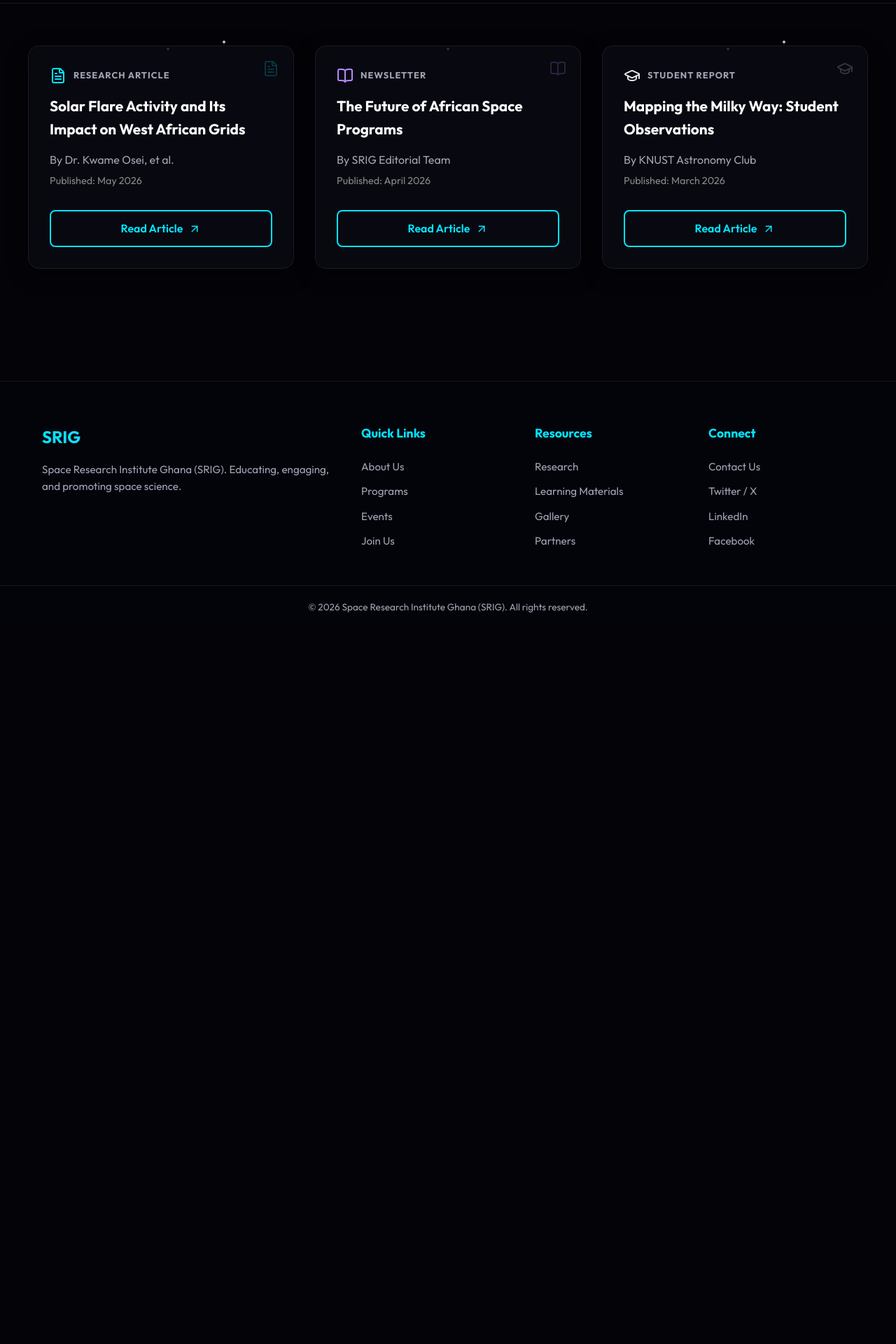
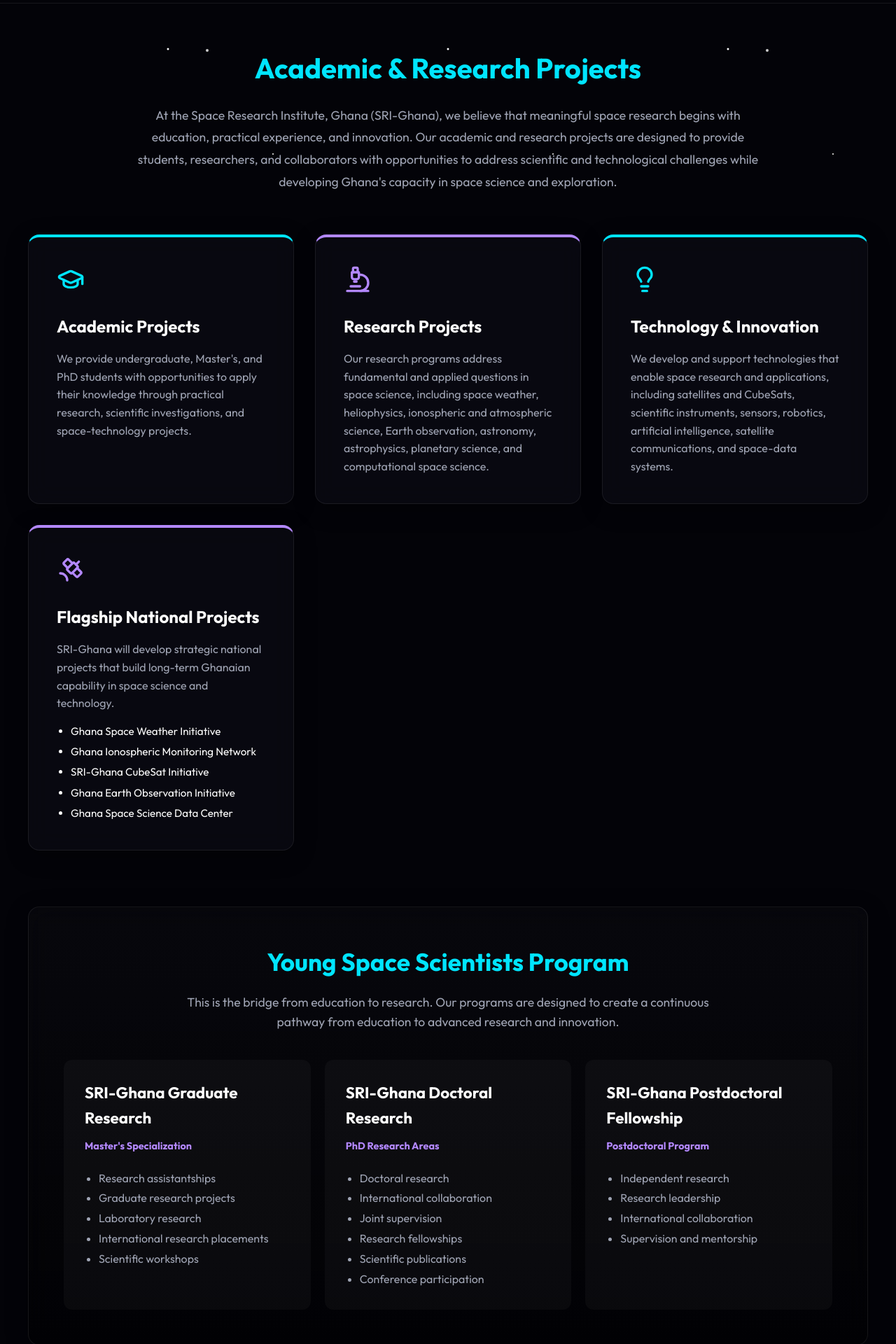
Before and after one commit to kaniobed28/SEPS-Ghana, a Next.js app: page /research in a window 1280 px wide. Shown: the part 480-2400 px from the top of the page at 70% size. Before the commit the page ends 1379 px from the top, so only its background shows below. Built offline with nearby package versions, Linux system fonts and the light colour scheme.

Commit message:
Add Research page with expanded projects and fellowships

```diff
--- a/src/app/research/page.tsx
+++ b/src/app/research/page.tsx
@@ -1,73 +1,138 @@
 import type { Metadata } from 'next';
-import Link from 'next/link';
 import PageHeader from '@/components/PageHeader';
-import { FileText, BookOpen, GraduationCap, ArrowUpRight } from 'lucide-react';
+import { Microscope, Star, Satellite, Lightbulb, GraduationCap, Users } from 'lucide-react';
 
 export const metadata: Metadata = {
-  title: 'Research & Publications | SRIG',
-  description: 'Read the latest articles, newsletters, and student research published by SRIG.',
+  title: 'Research & Innovation | SRI-Ghana',
+  description: 'Explore SRI-Ghana\'s academic projects, research programs, technology innovation, and flagship national initiatives.',
 };
 
 export default function Research() {
-  const publications = [
-    {
-      title: 'Solar Flare Activity and Its Impact on West African Grids',
-      author: 'Dr. Kwame Osei, et al.',
-      date: 'May 2026',
-      type: 'Research Article',
-      icon: <FileText size={24} color="var(--color-primary)" />,
-      link: '#'
-    },
-    {
-      title: 'The Future of African Space Programs',
-      author: 'SRIG Editorial Team',
-      date: 'April 2026',
-      type: 'Newsletter',
-      icon: <BookOpen size={24} color="var(--color-secondary)" />,
-      link: '#'
-    },
-    {
-      title: 'Mapping the Milky Way: Student Observations',
-      author: 'KNUST Astronomy Club',
-      date: 'March 2026',
-      type: 'Student Report',
-      icon: <GraduationCap size={24} color="#e5e7eb" />,
-      link: '#'
-    }
-  ];
-
   return (
     <div>
       <PageHeader
-        title="Research & Publications"
-        subtitle="Explore our latest findings, academic papers, and student reports advancing the frontier of space science."
+        title="Research & Innovation"
+        subtitle="Transforming curiosity into knowledge, knowledge into research, and research into innovation."
       />
 
       <div className="container section" style={{ paddingTop: 0 }}>
-        <div className="grid-layout">
-          {publications.map((pub, index) => (
-            <div key={index} className="glass-panel hover-lift" style={{ padding: '30px', display: 'flex', flexDirection: 'column', position: 'relative' }}>
-              <div style={{ position: 'absolute', top: '20px', right: '20px', opacity: 0.2 }}>
-                {pub.icon}
-              </div>
 
-              <div style={{ display: 'flex', alignItems: 'center', gap: '10px', marginBottom: '15px' }}>
-                {pub.icon}
-                <span style={{ fontSize: '0.8rem', color: 'var(--color-text-secondary)', textTransform: 'uppercase', letterSpacing: '1px', fontWeight: 'bold' }}>
-                  {pub.type}
-                </span>
-              </div>
+        {/* SRI-GHANA ACADEMIC & RESEARCH PROJECTS */}
+        <div style={{ marginBottom: '60px', textAlign: 'center', maxWidth: '900px', margin: '0 auto 60px auto' }}>
+          <h2 style={{ fontSize: '2.5rem', color: 'var(--color-primary)', marginBottom: '20px' }}>Academic & Research Projects</h2>
+          <p style={{ color: 'var(--color-text-secondary)', fontSize: '1.1rem', lineHeight: 1.8 }}>
+            At the Space Research Institute, Ghana (SRI-Ghana), we believe that meaningful space research begins with education, practical experience, and innovation. Our academic and research projects are designed to provide students, researchers, and collaborators with opportunities to address scientific and technological challenges while developing Ghana's capacity in space science and exploration.
+          </p>
+        </div>
 
-              <h3 style={{ margin: '0 0 15px 0', fontSize: '1.3rem', color: 'var(--color-text-primary)' }}>{pub.title}</h3>
-              <p style={{ color: 'var(--color-text-secondary)', marginBottom: '5px' }}>By {pub.author}</p>
-              <p style={{ color: '#888', fontSize: '0.9rem', marginBottom: '30px', flexGrow: 1 }}>Published: {pub.date}</p>
+        {/* Four Interconnected Areas */}
+        <div className="grid-layout" style={{ gridTemplateColumns: 'repeat(auto-fit, minmax(300px, 1fr))', gap: '30px', marginBottom: '80px' }}>
+          <div className="glass-panel hover-lift" style={{ padding: '40px', borderTop: '4px solid var(--color-primary)' }}>
+            <GraduationCap size={40} color="var(--color-primary)" style={{ marginBottom: '20px' }} />
+            <h3 style={{ fontSize: '1.5rem', color: 'var(--color-text-primary)', marginBottom: '15px' }}>Academic Projects</h3>
+            <p style={{ color: 'var(--color-text-secondary)', lineHeight: 1.6 }}>
+              We provide undergraduate, Master's, and PhD students with opportunities to apply their knowledge through practical research, scientific investigations, and space-technology projects.
+            </p>
+          </div>
 
-              <Link href={pub.link} className="btn" style={{ display: 'flex', alignItems: 'center', justifyContent: 'center', gap: '8px' }}>
-                Read Article <ArrowUpRight size={18} />
-              </Link>
+          <div className="glass-panel hover-lift" style={{ padding: '40px', borderTop: '4px solid var(--color-secondary)' }}>
+            <Microscope size={40} color="var(--color-secondary)" style={{ marginBottom: '20px' }} />
+            <h3 style={{ fontSize: '1.5rem', color: 'var(--color-text-primary)', marginBottom: '15px' }}>Research Projects</h3>
+            <p style={{ color: 'var(--color-text-secondary)', lineHeight: 1.6 }}>
+              Our research programs address fundamental and applied questions in space science, including space weather, heliophysics, ionospheric and atmospheric science, Earth observation, astronomy, astrophysics, planetary science, and computational space science.
+            </p>
+          </div>
+
+          <div className="glass-panel hover-lift" style={{ padding: '40px', borderTop: '4px solid var(--color-primary)' }}>
+            <Lightbulb size={40} color="var(--color-primary)" style={{ marginBottom: '20px' }} />
+            <h3 style={{ fontSize: '1.5rem', color: 'var(--color-text-primary)', marginBottom: '15px' }}>Technology & Innovation</h3>
+            <p style={{ color: 'var(--color-text-secondary)', lineHeight: 1.6 }}>
+              We develop and support technologies that enable space research and applications, including satellites and CubeSats, scientific instruments, sensors, robotics, artificial intelligence, satellite communications, and space-data systems.
+            </p>
+          </div>
+
+          <div className="glass-panel hover-lift" style={{ padding: '40px', borderTop: '4px solid var(--color-secondary)' }}>
+            <Satellite size={40} color="var(--color-secondary)" style={{ marginBottom: '20px' }} />
+            <h3 style={{ fontSize: '1.5rem', color: 'var(--color-text-primary)', marginBottom: '15px' }}>Flagship National Projects</h3>
+            <p style={{ color: 'var(--color-text-secondary)', lineHeight: 1.6 }}>
+              SRI-Ghana will develop strategic national projects that build long-term Ghanaian capability in space science and technology.
+            </p>
+            <ul style={{ color: 'var(--color-text-primary)', marginTop: '15px', paddingLeft: '20px', fontSize: '0.95rem' }}>
+              <li style={{ marginBottom: '5px' }}>Ghana Space Weather Initiative</li>
+              <li style={{ marginBottom: '5px' }}>Ghana Ionospheric Monitoring Network</li>
+              <li style={{ marginBottom: '5px' }}>SRI-Ghana CubeSat Initiative</li>
+              <li style={{ marginBottom: '5px' }}>Ghana Earth Observation Initiative</li>
+              <li>Ghana Space Science Data Center</li>
+            </ul>
+          </div>
+        </div>
+
+        {/* Young Space Scientists Program */}
+        <div className="glass-panel" style={{ padding: '50px', marginBottom: '60px', background: 'linear-gradient(180deg, rgba(255,255,255,0.02) 0%, rgba(0,0,0,0.4) 100%)' }}>
+          <div style={{ textAlign: 'center', marginBottom: '40px' }}>
+            <h2 style={{ fontSize: '2.2rem', color: 'var(--color-primary)', marginBottom: '15px' }}>Young Space Scientists Program</h2>
+            <p style={{ color: 'var(--color-text-secondary)', fontSize: '1.1rem', maxWidth: '800px', margin: '0 auto' }}>
+              This is the bridge from education to research. Our programs are designed to create a continuous pathway from education to advanced research and innovation.
+            </p>
+          </div>
+
+          <div className="grid-layout" style={{ gridTemplateColumns: 'repeat(auto-fit, minmax(300px, 1fr))', gap: '20px' }}>
+
+            {/* Master's Specialization */}
+            <div style={{ background: 'rgba(255,255,255,0.03)', padding: '30px', borderRadius: '12px' }}>
+              <h3 style={{ color: 'var(--color-text-primary)', marginBottom: '10px', fontSize: '1.4rem' }}>SRI-Ghana Graduate Research</h3>
+              <p style={{ color: 'var(--color-secondary)', fontSize: '0.9rem', marginBottom: '20px', fontWeight: 'bold' }}>Master's Specialization</p>
+              <ul style={{ color: 'var(--color-text-secondary)', paddingLeft: '20px', lineHeight: 1.8 }}>
+                <li>Research assistantships</li>
+                <li>Graduate research projects</li>
+                <li>Laboratory research</li>
+                <li>International research placements</li>
+                <li>Scientific workshops</li>
+              </ul>
             </div>
-          ))}
+
+            {/* PhD Research */}
+            <div style={{ background: 'rgba(255,255,255,0.03)', padding: '30px', borderRadius: '12px' }}>
+              <h3 style={{ color: 'var(--color-text-primary)', marginBottom: '10px', fontSize: '1.4rem' }}>SRI-Ghana Doctoral Research</h3>
+              <p style={{ color: 'var(--color-secondary)', fontSize: '0.9rem', marginBottom: '20px', fontWeight: 'bold' }}>PhD Research Areas</p>
+              <ul style={{ color: 'var(--color-text-secondary)', paddingLeft: '20px', lineHeight: 1.8 }}>
+                <li>Doctoral research</li>
+                <li>International collaboration</li>
+                <li>Joint supervision</li>
+                <li>Research fellowships</li>
+                <li>Scientific publications</li>
+                <li>Conference participation</li>
+              </ul>
+            </div>
+
+            {/* Postdoctoral */}
+            <div style={{ background: 'rgba(255,255,255,0.03)', padding: '30px', borderRadius: '12px' }}>
+              <h3 style={{ color: 'var(--color-text-primary)', marginBottom: '10px', fontSize: '1.4rem' }}>SRI-Ghana Postdoctoral Fellowship</h3>
+              <p style={{ color: 'var(--color-secondary)', fontSize: '0.9rem', marginBottom: '20px', fontWeight: 'bold' }}>Postdoctoral Program</p>
+              <ul style={{ color: 'var(--color-text-secondary)', paddingLeft: '20px', lineHeight: 1.8 }}>
+                <li>Independent research</li>
+                <li>Research leadership</li>
+                <li>International collaboration</li>
+                <li>Supervision and mentorship</li>
+              </ul>
+            </div>
+
+          </div>
         </div>
+
+        {/* Building the Next Generation */}
+        <div style={{ textAlign: 'center', padding: '40px', borderTop: '1px solid var(--color-border)', maxWidth: '900px', margin: '0 auto' }}>
+          <h2 style={{ fontSize: '2rem', color: 'var(--color-text-primary)', marginBottom: '20px' }}>Building the Next Generation</h2>
+          <p style={{ color: 'var(--color-text-secondary)', fontSize: '1.1rem', lineHeight: 1.8, marginBottom: '30px' }}>
+            Students can progress from introductory projects at the undergraduate level to advanced research at the Master's and PhD levels, while working alongside researchers and collaborating with national and international institutions.
+          </p>
+          <div style={{ background: 'rgba(0, 229, 255, 0.1)', padding: '20px', borderRadius: '8px', border: '1px solid var(--color-primary)', display: 'inline-block' }}>
+            <p style={{ color: 'var(--color-primary)', fontWeight: 'bold', letterSpacing: '0.5px' }}>
+              SEPS inspires &rarr; Education develops &rarr; Projects provide experience &rarr; Research creates knowledge &rarr; Innovation creates solutions &rarr; Collaboration creates impact
+            </p>
+          </div>
+        </div>
+
       </div>
     </div>
   );
```
